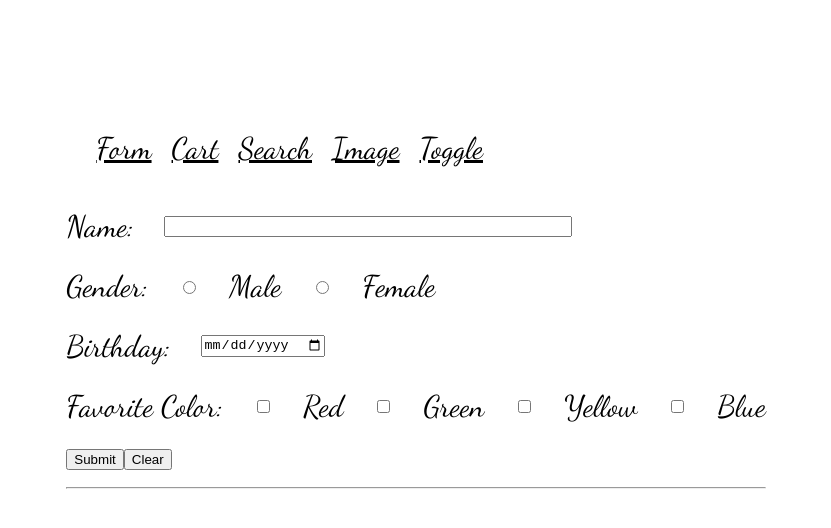
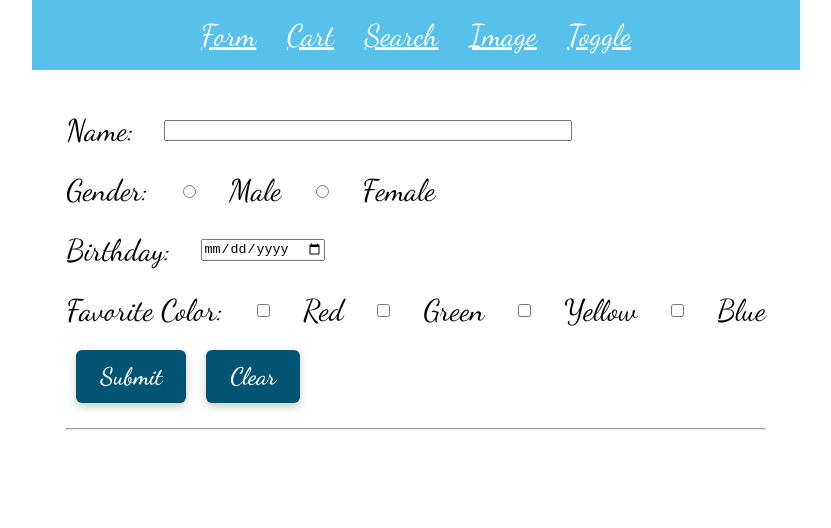
Before and after one commit to Pan-Fifth/reactInput, a React (Vite) app: page / in a window 1280 px wide. Shown: the top 528 px of the page, without its empty margins (224-1055 px from the left). Built offline with nearby package versions, Linux system fonts and the light colour scheme; a web font is replaced by a local one.

Commit message:
create outlet

```diff
--- a/src/App.css
+++ b/src/App.css
@@ -1,10 +1,29 @@
 
 @import url('https://fonts.googleapis.com/css2?family=Big+Shoulders+Stencil:opsz,wght@10..72,100..900&family=Big+Shoulders:opsz,wght@10..72,100..900&family=Cal+Sans&family=Dancing+Script:wght@400..700&family=Mitr:wght@200;300;400;500;600;700&display=swap');
 
-html,
-body {
-  margin-top: 50px;
+html{
   font-family: 'Dancing Script';
+}
+.navbar {
+  position: fixed;
+  top: 0;
+  left: 50%;               /* Move left edge to center of viewport */
+  transform: translateX(-50%);  /* Shift left by half its width to truly center */
+  width: 60%;
+  height: 50px;
+  background-color: rgb(87, 193, 235);
+  color: white;
+  display: flex;
+  justify-content: space-around;
+  align-items: center;
+  padding: 10px 0;
+  z-index: 1000;
+  font-size: 30px;
+}
+
+
+.contain{
+  margin-top: 100px;
   display: flex;
   justify-content: center;
   height: 100%;
@@ -78,3 +97,23 @@ input:checked + .slider:before {
 .slider.round:before {
   border-radius: 50%;
 }
+
+.button {
+  background-color: rgb(3, 83, 115);
+  margin: 10px;
+  color: white;
+  padding: 12px 24px;
+  border: none;
+  border-radius: 6px;
+  font-size: 24px;
+  font-weight: 600;
+  font-family: 'Dancing Script';
+  cursor: pointer;
+  box-shadow: 0 4px 8px rgba(0,0,0,0.2);
+  transition: background-color 0.3s ease, box-shadow 0.3s ease;
+}
+
+.button:hover {
+  background-color: rgb(87, 193, 235);
+  box-shadow: 0 6px 12px rgba(0,0,0,0.3);
+}
--- a/src/App.jsx
+++ b/src/App.jsx
@@ -1,12 +1,14 @@
+import { BrowserRouter } from 'react-router'
 import './App.css'
 import AppRouter from './routes/Approutes'
 
 
 function App(){
 return(
-  <>
+  <BrowserRouter>
   <AppRouter/>
-  </>
+  </BrowserRouter>
+
 )
 }
 
--- /dev/null
+++ b/src/components/Layout.jsx
@@ -0,0 +1,18 @@
+import { Outlet } from "react-router"
+import Navigation from "./Navigation"
+
+const Layout = () => {
+  return (
+    <div>
+      <div className="navbar">
+        <Navigation />
+
+      </div>
+      <div className="contain">
+      <Outlet />
+
+      </div>
+    </div>
+  )
+}
+export default Layout
--- a/src/components/Navigation.jsx
+++ b/src/components/Navigation.jsx
@@ -2,13 +2,14 @@ import { Link } from "react-router"
 
 function Navigation() {
   return (
-    <nav style={{margin:'30px',display:"flex", gap:"20px"}}>
-      <Link to ='/' style={{color:"black"}}>Form</Link>
-      <Link to ='/cart' style={{color:"black"}}>Cart</Link>
-      <Link to ='/search' style={{color:"black"}}>Search</Link>
-      <Link to ='/image' style={{color:"black"}}>Image</Link>
-      <Link to ='/toggle' style={{color:"black"}}>Toggle</Link>
+    <nav className="navbar">
+      <Link to ='/' style={{color:"white"}}>Form</Link>
+      <Link to ='/cart' style={{color:"white"}}>Cart</Link>
+      <Link to ='/search' style={{color:"white"}}>Search</Link>
+      <Link to ='/image' style={{color:"white"}}>Image</Link>
+      <Link to ='/toggle' style={{color:"white"}}>Toggle</Link>
     </nav>
+
   )
 }
 export default Navigation
--- a/src/pages/Form.jsx
+++ b/src/pages/Form.jsx
@@ -1,5 +1,5 @@
 import {useState} from 'react';
-import Navigation from '../components/Navigation';
+
 
 const Form = () => {
 const [output, setOutput] = useState({
@@ -50,7 +50,6 @@ const [output, setOutput] = useState({
   console.log("output",output)
   return(
     <div className="container">
-      <Navigation/>
       <div className="input" >
         <p >Name:</p>
         <input
@@ -129,8 +128,8 @@ const [output, setOutput] = useState({
         <label for='color'>Blue</label>
       </div>
 
-      <button onClick = {hdlOnClick}>Submit</button>
-      <button onClick={hdlClear} >Clear</button>
+      <button className='button' onClick = {hdlOnClick}>Submit</button>
+      <button className= 'button' onClick={hdlClear} >Clear</button>
       <hr/>
 
       {error && <p style={{ color: "red" }}>{error}</p>}
--- a/src/pages/ImageSlide.jsx
+++ b/src/pages/ImageSlide.jsx
@@ -1,5 +1,4 @@
 import { useEffect, useState } from "react"
-import Navigation from "../components/Navigation"
 import { ArrowBigLeft ,ArrowBigRight} from "lucide-react";
 
 const ImageSlide = () => {
@@ -29,7 +28,6 @@ const ImageSlide = () => {
     console.log(index)
   return (
     <div>
-        <Navigation/>
         <div style={{display:'flex', justifyContent:"space-between",marginBottom:"15px",alignItems:"center"}}>
             <ArrowBigLeft onClick={hdlPrevious}>Previous</ArrowBigLeft>
             <img src={imageList[index]} width={"600px"} height={"450px"}/>
--- a/src/pages/Search.jsx
+++ b/src/pages/Search.jsx
@@ -1,5 +1,4 @@
 import React, { useState } from 'react';
-import Navigation from '../components/Navigation';
 
 const mockUsers = [
   { id: 1, name: 'John Doe' },
@@ -17,7 +16,6 @@ function LocalUserSearch() {
 
   return (
     <div>
-        <Navigation/>
       <h2>ค้นหาชื่อผู้ใช้</h2>
       <input
         type="text"
--- a/src/pages/Shopping.jsx
+++ b/src/pages/Shopping.jsx
@@ -1,6 +1,5 @@
 import React,{useState} from 'react';
 import { Grape ,Citrus,Apple,Banana,Cherry,Fish} from "lucide-react";
-import Navigation from '../components/Navigation';
 
 
 function Shopping(){
@@ -22,7 +21,6 @@ function Shopping(){
 
   return(
     <div id ="container">
-    <Navigation/>
     <div >
     <ProductCard products = {products}  setPick={setPick} pick={pick} total={total} setTotal={setTotal}/>
     </div>
--- a/src/pages/Toggle.jsx
+++ b/src/pages/Toggle.jsx
@@ -1,5 +1,4 @@
 import { useState } from 'react';
-import Navigation from '../components/Navigation';
 
 const Toggle = () => {
     const [isDarkMode, setIsDarkMode] = useState(false);
@@ -18,7 +17,6 @@ const Toggle = () => {
 
     return (
         <div>
-            <Navigation />
             <div>
             <label class="switch">
                 <input type="checkbox" onChange={toggleTheme}/>
--- a/src/routes/Approutes.jsx
+++ b/src/routes/Approutes.jsx
@@ -1,34 +1,26 @@
-import { createBrowserRouter, RouterProvider } from "react-router";
+import { Route, Routes } from "react-router";
 import Shopping from "../pages/Shopping";
 import Form from "../pages/Form";
 import LocalUserSearch from "../pages/Search";
 import Toggle from "../pages/Toggle";
 import ImageSlide from "../pages/ImageSlide";
+import Layout from "../components/Layout";
 
+const AppRouter = () => {
+    return (
 
-const routers = createBrowserRouter([
-    {
-        path:"/", element : <Form/>
-    },
-    {
-        path:"/cart",element: <Shopping/>
-    },
-    {
-        path:"/search",element: <LocalUserSearch/>
-    },
-    {
-        path:"/image",element: <ImageSlide/>
-    },
-    {
-        path:"/toggle",element: <Toggle/>
-    },
-])
+        <Routes>
+            <Route path="/" element={<Layout/>}>
 
-const AppRouter =()=>{
-    return(
-        <div>
-            <RouterProvider router= {routers}/>
-        </div>
+                <Route index element={<Form />} />
+                <Route path="/cart" element={<Shopping />} />
+                <Route path="/search" element={<LocalUserSearch />} />
+                <Route path="/image" element={<ImageSlide />} />
+                <Route path="/toggle" element={<Toggle />} />
+
+            </Route>
+        </Routes>
+
     )
 }
 
```
